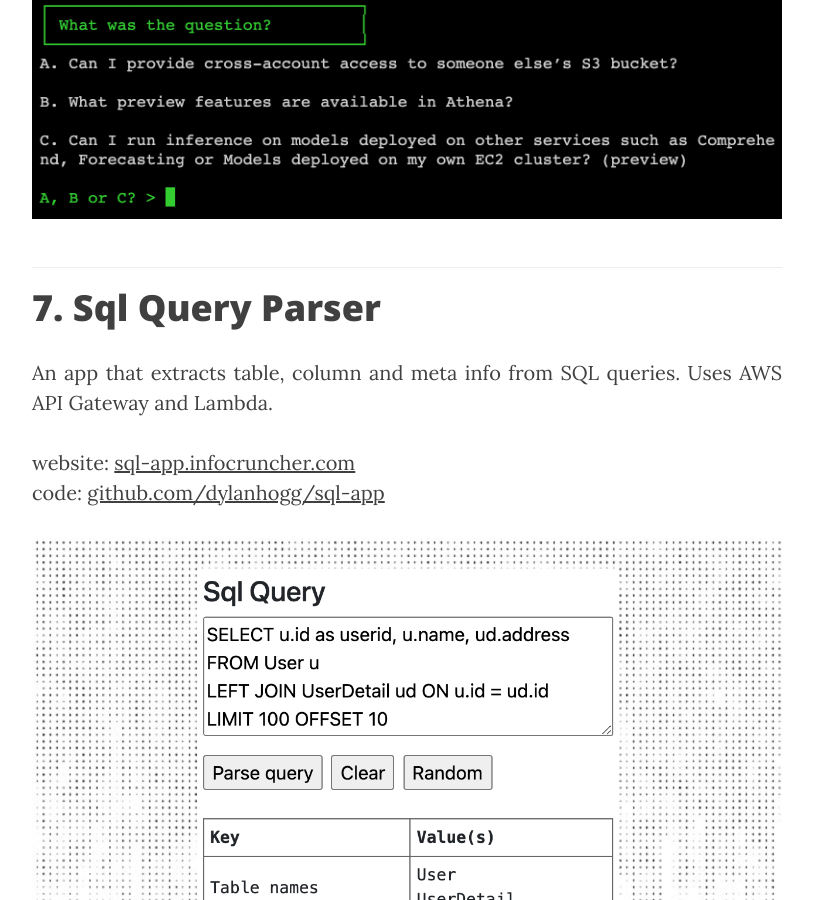
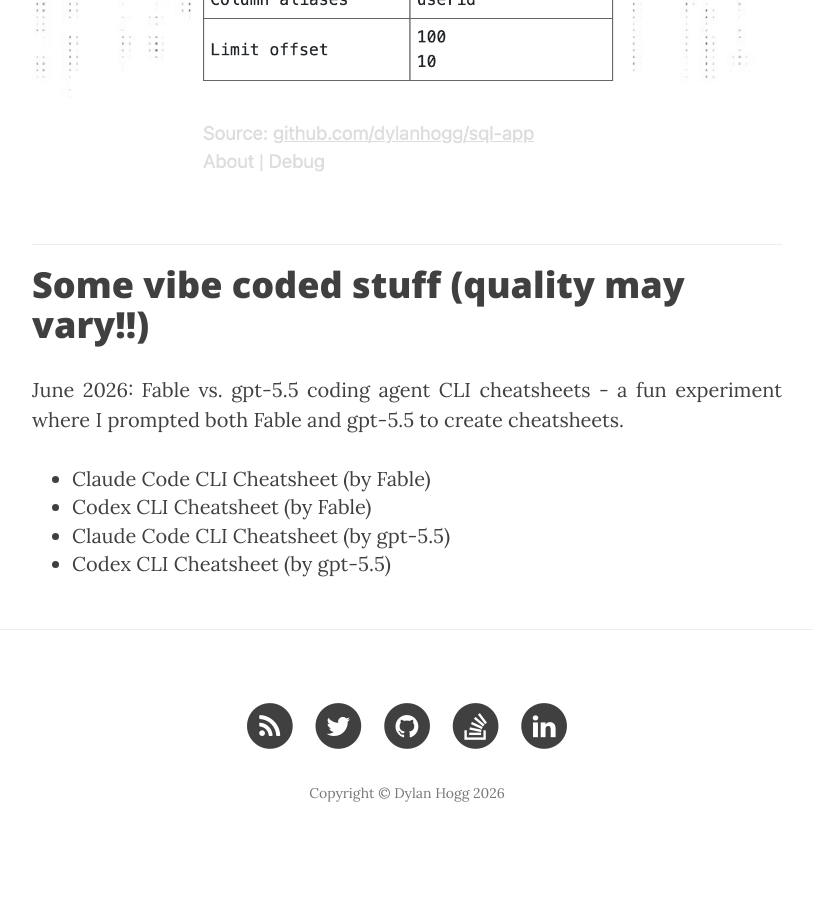
Before and after one commit to dylanhogg/dylanhogg.github.io, a Jekyll site: the page built from apps.html, in a window 1280 px wide and 900 px high, scrolled down 6683 px. Shown: the whole window, without its empty margins (233-1046 px from the left). Built offline with Jekyll 4.4.1, drawn with Linux system fonts in a browser that asks for light colours; nearby versions of some CDN libraries; after the commit the page ends 7552 px from its top, so only the background shows below that; some of the changed text lies outside the part shown.

Commit message:
Update apps.html

```diff
--- a/apps.html
+++ b/apps.html
@@ -66,20 +66,7 @@ header-img: "img/apps-bg.jpg"
 <br />
 
 <hr />
-<h1>5. <a href="https://address-app.infocruncher.com/">Address Segmenter</a></h1>
-<p>
-    An ML powered app that segments free-text addresses into known <a href="https://geoscape.com.au/data/g-naf/">GNAF</a> fields. Uses AWS API Gateway and Lambda.
-    <br />
-    <br />
-    website: <a href="https://address-app.infocruncher.com/">address-app.infocruncher.com</a>
-    <br />
-    code: <a href="https://github.com/dylanhogg/address-app">github.com/dylanhogg/address-app</a>
-</p>
-<a href="https://address-app.infocruncher.com/"><img src="../img/app-addressapp-1.png" /></a>
-<br />
-
-<hr />
-<h1>6. <a href="http://jeopardy-app.infocruncher.com/">Cloud Jeopardy!</a></h1>
+<h1>5. <a href="http://jeopardy-app.infocruncher.com/">Cloud Jeopardy!</a></h1>
 <p>
     An AWS Certification study tool - select the correct question for the given AWS FAQ answer, Jeopardy style
     <br />
@@ -92,7 +79,7 @@ header-img: "img/apps-bg.jpg"
 <br />
 
 <hr />
-<h1>7. <a href="https://sql-app.infocruncher.com/">Sql Query Parser</a></h1>
+<h1>6. <a href="https://sql-app.infocruncher.com/">Sql Query Parser</a></h1>
 <p>
     An app that extracts table, column and meta info from SQL queries. Uses AWS API Gateway and Lambda.
     <br />
@@ -103,3 +90,15 @@ header-img: "img/apps-bg.jpg"
 </p>
 <a href="https://sql-app.infocruncher.com/"><img src="../img/app-sqlapp-1.png" /></a>
 <br />
+
+<hr />
+<h1>Some vibe coded stuff (quality may vary!!)</a></h1>
+<p>
+    June 2026: Fable vs. gpt-5.5 coding agent CLI cheatsheets - a fun experiment where I prompted both Fable and gpt-5.5 to create cheatsheets.
+    <ul>
+        <li><a href="/html/coding_agent_cheatshets/by_cc/cc_cheatsheet.html">Claude Code CLI Cheatsheet (by Fable)</a></li>
+        <li><a href="/html/coding_agent_cheatshets/by_cc/codex_cheatsheet.html">Codex CLI Cheatsheet (by Fable)</a></li>
+        <li><a href="/html/coding_agent_cheatshets/by_codex/cc_cheatsheet.html">Claude Code CLI Cheatsheet (by gpt-5.5)</a></li>
+        <li><a href="/html/coding_agent_cheatshets/by_codex/codex_cheatsheet.html">Codex CLI Cheatsheet (by gpt-5.5)</a></li>
+    </ul>
+</p>
--- a/css/clean-blog.css
+++ b/css/clean-blog.css
@@ -1,6 +1,6 @@
 /*!
  * Dylan's Blog v1.0.0 (https://blog.infocruncher.com/)
- * Copyright 2025 Dylan Hogg
+ * Copyright 2026 Dylan Hogg
  * Licensed under MIT (https://spdx.org/licenses/MIT)
  */
 
```
Also changed, not shown: css/clean-blog.min.css, js/clean-blog.min.js.
